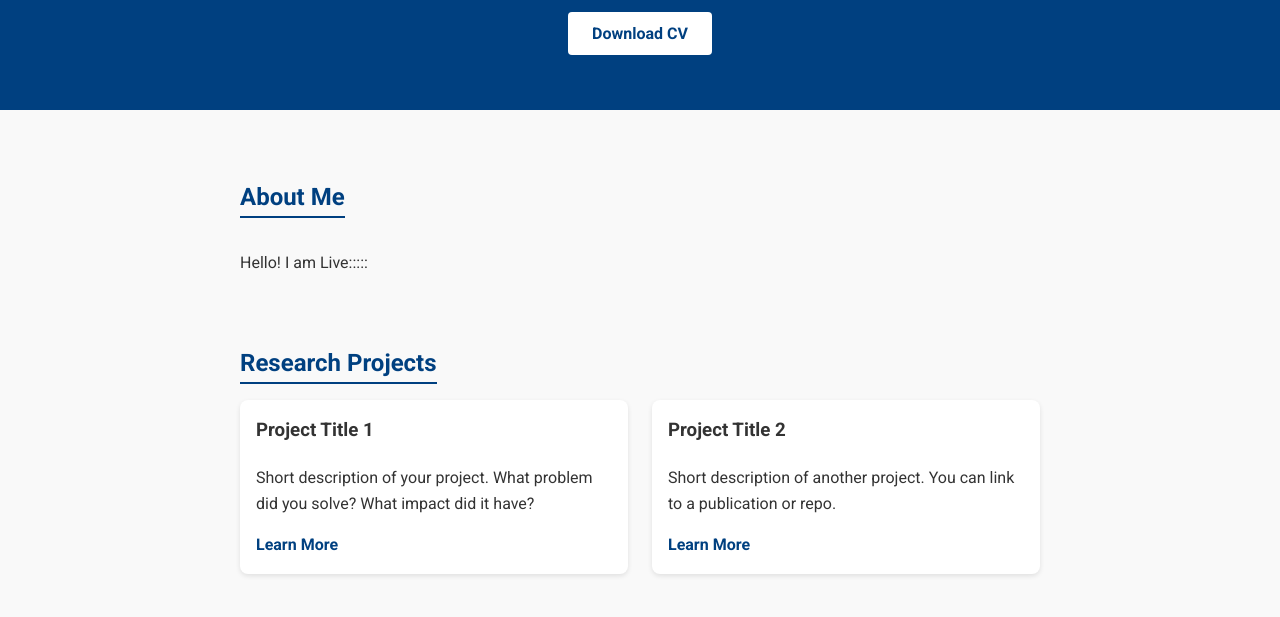
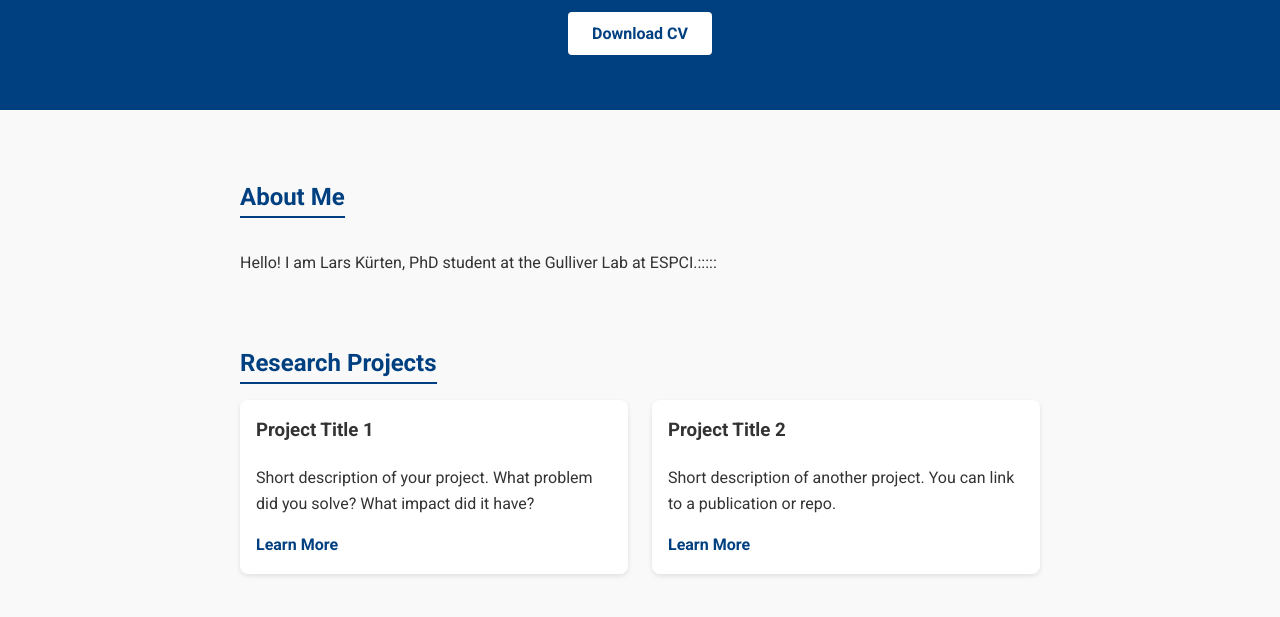
Before and after one commit to larkuer/larkuer.github.io, a plain HTML site: page index.html in a window 1280 px wide. Shown: the part 183-800 px from the top of the page. Drawn offline with Linux system fonts and the light colour scheme.

Commit message:
first upload files

```diff
--- a/index.html
+++ b/index.html
@@ -16,7 +16,7 @@
 
   <section id="about">
     <h2>About Me</h2>
-    <p>Hello! I am Live:::::</p>
+    <p>Hello! I am Lars Kürten, PhD student at the Gulliver Lab at ESPCI.:::::</p>
   </section>
 
   <section id="projects">
```
